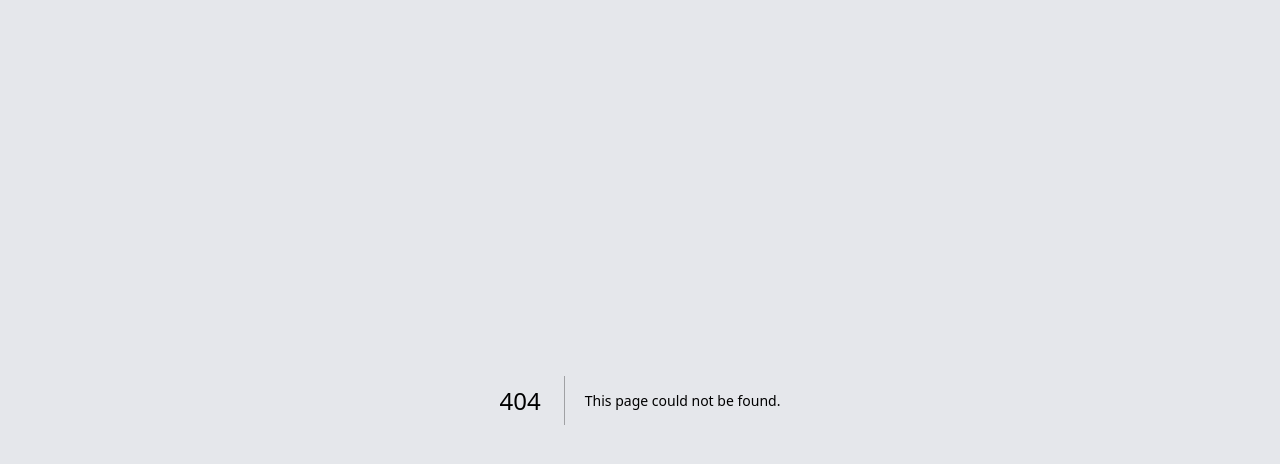
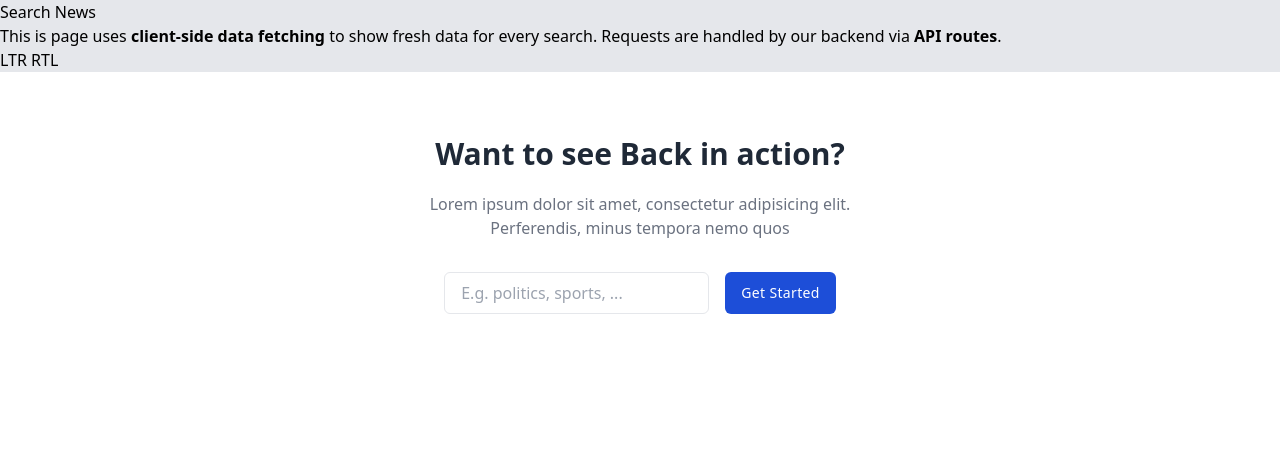
Before and after one commit to samiterefe/world_news_project, a Next.js app: page /search in a window 1280 px wide. Before the commit this address had no page. Shown: the top 464 px of the page. Built offline with nearby package versions, Linux system fonts and the light colour scheme.

Commit message:
updatting search on

```diff
--- /dev/null
+++ b/pages/search.tsx
@@ -0,0 +1,91 @@
+
+import NewsArticlesGrid from "@/components/ArticlesAlign";
+import { NewsArticle } from "@/models/NewsArticles";
+import Head from "next/head";
+import { FormEvent, useState } from "react";
+
+
+const SearchNewsPage = () => {
+    const [searchResults, setSearchResults] = useState<NewsArticle[] | null>(null);
+    const [searchResultsLoading, setSearchResultsLoading] = useState(false);
+    const [searchResultsLoadingIsError, setSearchResultsLoadingIsError] = useState(false);
+
+    async function handleSubmit(e: FormEvent<HTMLFormElement>) {
+        e.preventDefault();
+        const formData = new FormData(e.target as HTMLFormElement);
+        const searchQuery = formData.get("searchQuery")?.toString().trim();
+
+        if (searchQuery) {
+            try {
+                setSearchResults(null);
+                setSearchResultsLoadingIsError(false);
+                setSearchResultsLoading(true);
+                const response = await fetch("/api/search-news?q=" + searchQuery);
+                const articles: NewsArticle[] = await response.json();
+                setSearchResults(articles);
+            } catch (error) {
+                console.error(error);
+                setSearchResultsLoadingIsError(true);
+            } finally {
+                setSearchResultsLoading(false);
+            }
+        }
+    }
+
+    return (
+        <>
+            <Head>
+                <title key="title">Search News - NextJS News App</title>
+            </Head>
+            <main>
+                <h1>Search News</h1>
+                <div>
+                    This is page uses <strong>client-side data fetching</strong> to show fresh data for every search.
+                    Requests are handled by our backend via <strong>API routes</strong>.
+                    </div>
+
+
+
+
+LTR
+
+RTL
+
+
+
+
+
+
+<div className="bg-white dark:bg-gray-900">
+    <div className="max-w-3xl px-6 py-16 mx-auto text-center">
+        <h1 className="text-3xl font-semibold text-gray-800 dark:text-gray-100">Want to see Back in action?</h1>
+        <p className="max-w-md mx-auto mt-5 text-gray-500 dark:text-gray-400">Lorem ipsum dolor sit amet, consectetur adipisicing elit. Perferendis, minus tempora nemo quos</p>
+          <form onSubmit={handleSubmit}>
+        <div className="flex flex-col mt-8 space-y-3 sm:space-y-0 sm:flex-row sm:justify-center sm:-mx-2">
+            <input name="searchQuery"   placeholder="E.g. politics, sports, ..."  type="text" className="px-4 py-2 text-gray-700 bg-white border rounded-md sm:mx-2 dark:bg-gray-900 dark:text-gray-300 dark:border-gray-600 focus:border-blue-400 dark:focus:border-blue-300 focus:outline-none focus:ring focus:ring-blue-300 focus:ring-opacity-40" />
+
+            <button type="submit"  disabled={searchResultsLoading} className="px-4 py-2 text-sm font-medium tracking-wide text-white capitalize transition-colors duration-300 transform bg-blue-700 rounded-md sm:mx-2 hover:bg-blue-600 focus:outline-none focus:bg-blue-600">
+                Get Started
+            </button>
+        </div>
+        </form>
+    </div>
+</div>
+
+
+
+
+
+
+                <div className="d-flex flex-column align-items-center">
+                    {/* {searchResultsLoading && <Spinner animation="border" />} */}
+                    {searchResultsLoadingIsError && <p>Something went wrong. Please try again.</p>}
+                    {searchResults?.length === 0 && <p>Nothing found. Try a different query!</p>}
+                    {searchResults && <NewsArticlesGrid articles={searchResults} />}
+                </div>
+            </main>
+        </>
+    );
+}
+
+export default SearchNewsPage;
--- a/pages/serch.tsx
+++ /dev/null
@@ -1,102 +0,0 @@
-import NewsArticlesGrid from "@/components/NewsArticlesGrid";
-import { NewsArticle } from "@/models/NewsArticles";
-import Head from "next/head";
-import { FormEvent, useState } from "react";
-import { Alert, Button, Form, Spinner } from "react-bootstrap";
-
-const SearchNewsPage = () => {
-    const [searchResults, setSearchResults] = useState<NewsArticle[] | null>(null);
-    const [searchResultsLoading, setSearchResultsLoading] = useState(false);
-    const [searchResultsLoadingIsError, setSearchResultsLoadingIsError] = useState(false);
-
-    async function handleSubmit(e: FormEvent<HTMLFormElement>) {
-        e.preventDefault();
-        const formData = new FormData(e.target as HTMLFormElement);
-        const searchQuery = formData.get("searchQuery")?.toString().trim();
-
-        if (searchQuery) {
-            try {
-                setSearchResults(null);
-                setSearchResultsLoadingIsError(false);
-                setSearchResultsLoading(true);
-                const response = await fetch("/api/search-news?q=" + searchQuery);
-                const articles: NewsArticle[] = await response.json();
-                setSearchResults(articles);
-            } catch (error) {
-                console.error(error);
-                setSearchResultsLoadingIsError(true);
-            } finally {
-                setSearchResultsLoading(false);
-            }
-        }
-    }
-
-    return (
-        <>
-            <Head>
-                <title key="title">Search News - NextJS News App</title>
-            </Head>
-            <main>
-                <h1>Search News</h1>
-                <Alert>
-                    This is page uses <strong>client-side data fetching</strong> to show fresh data for every search.
-                    Requests are handled by our backend via <strong>API routes</strong>.
-                </Alert>
-                <Form onSubmit={handleSubmit}>
-                    <Form.Group className="mb-3" controlId="search-input">
-                        <Form.Label>Search query</Form.Label>
-                        <Form.Control
-                            name="searchQuery"
-                            placeholder="E.g. politics, sports, ..."
-                        />
-                    </Form.Group>
-                    <Button type="submit" className="mb-3" disabled={searchResultsLoading}>
-                        Search
-                    </Button>
-                </Form>
-
-
-
-LTR
-
-RTL
-
-
-
-<section className="flex flex-col max-w-4xl mx-auto overflow-hidden bg-white rounded-lg shadow-lg dark:bg-gray-800 md:flex-row md:h-48">
-    <div className="md:flex md:items-center md:justify-center md:w-1/2 md:bg-gray-700 md:dark:bg-gray-800">
-        <div className="px-6 py-6 md:px-8 md:py-0">
-            <h2 className="text-lg font-bold text-gray-700 dark:text-white md:text-gray-100">Sign Up For <span className="text-blue-600 dark:text-blue-400 md:text-blue-300">Project</span> Updates</h2>
-
-            <p className="mt-2 text-sm text-gray-600 dark:text-gray-400 md:text-gray-400">Lorem ipsum dolor sit, amet consectetur adipisicing elit. Consectetur obcaecati odio</p>
-        </div>
-    </div>
-
-    <div className="flex items-center justify-center pb-6 md:py-0 md:w-1/2">
-        <form>
-            <div className="flex flex-col p-1.5 overflow-hidden border rounded-lg dark:border-gray-600 lg:flex-row dark:focus-within:border-blue-300 focus-within:ring focus-within:ring-opacity-40 focus-within:border-blue-400 focus-within:ring-blue-300">
-                <input className="px-6 py-2 text-gray-700 placeholder-gray-500 bg-white outline-none dark:bg-gray-800 dark:placeholder-gray-400 focus:placeholder-transparent dark:focus:placeholder-transparent" type="text" name="email" placeholder="Enter your email" aria-label="Enter your email"/>
-
-                <button className="px-4 py-3 text-sm font-medium tracking-wider text-gray-100 uppercase transition-colors duration-300 transform bg-gray-700 rounded-md hover:bg-gray-600 focus:bg-gray-600 focus:outline-none">subscribe</button>
-            </div>
-        </form>
-    </div>
-</section>
-
-
-
-
-
-
-                <div className="d-flex flex-column align-items-center">
-                    {searchResultsLoading && <Spinner animation="border" />}
-                    {searchResultsLoadingIsError && <p>Something went wrong. Please try again.</p>}
-                    {searchResults?.length === 0 && <p>Nothing found. Try a different query!</p>}
-                    {searchResults && <NewsArticlesGrid articles={searchResults} />}
-                </div>
-            </main>
-        </>
-    );
-}
-
-export default SearchNewsPage;
```
